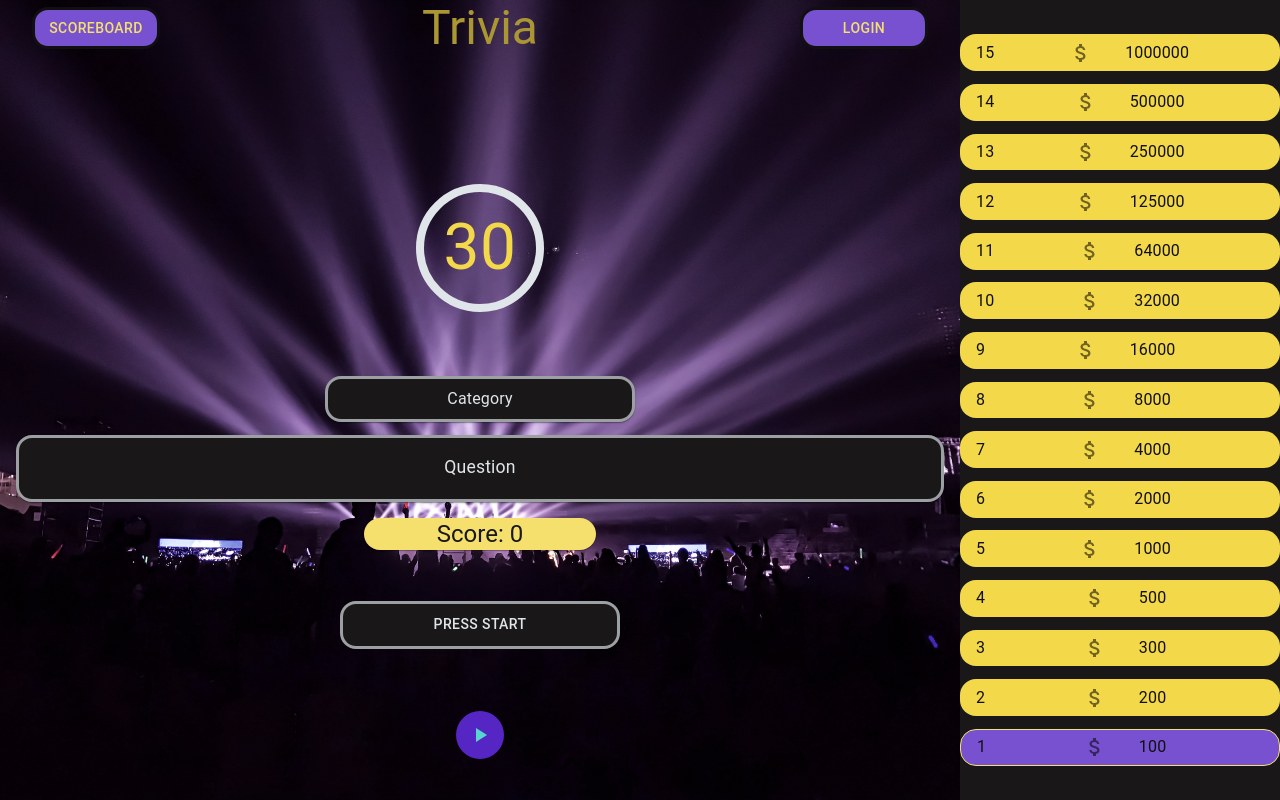
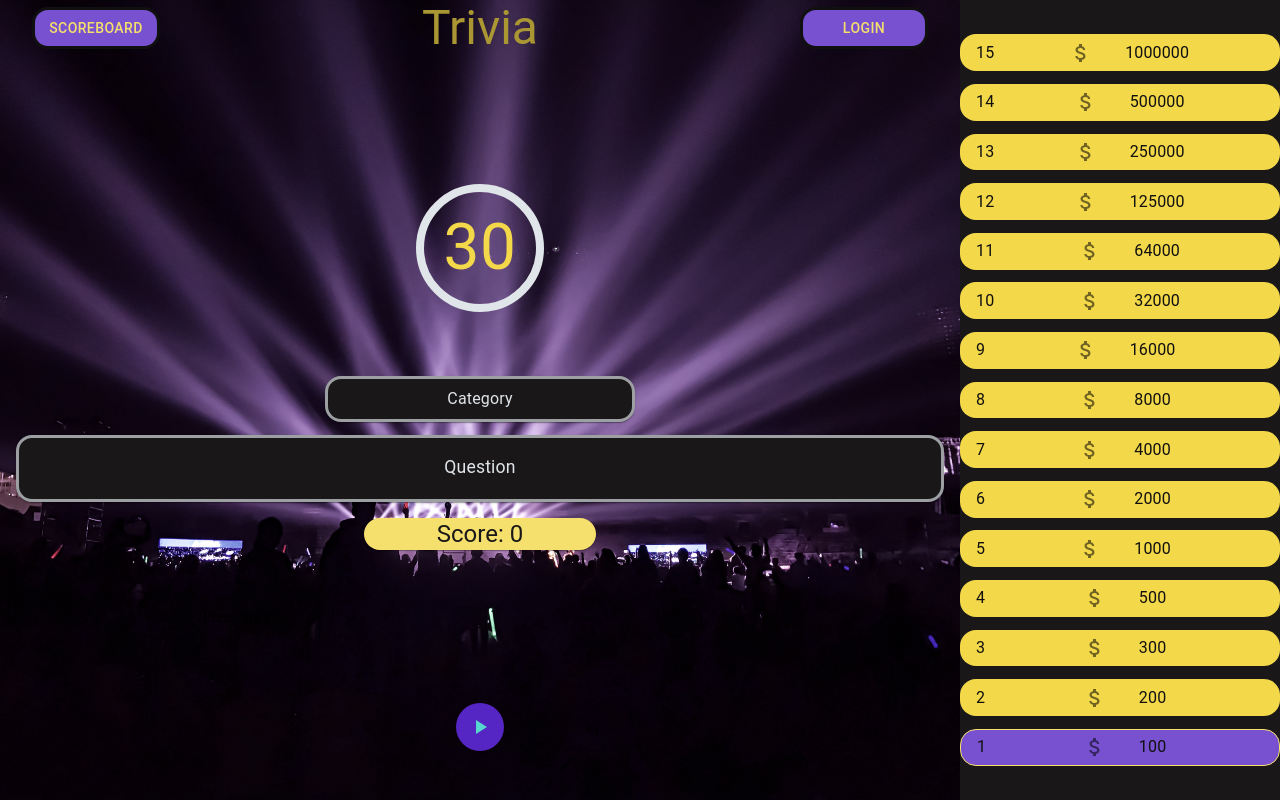
Before and after one commit to ZernoBilly/Trivia-client, a React (Create React App) app: page / in a window 1280 px wide. Built offline with nearby package versions, Linux system fonts and the light colour scheme.

Commit message:
Start game

```diff
--- a/src/components/MainArea/QuestionAndAnswers/Answer/styles.js
+++ b/src/components/MainArea/QuestionAndAnswers/Answer/styles.js
@@ -23,7 +23,7 @@ export default makeStyles((theme) => ({
   correctAnswerButton: {
     width: "25rem",
     height: "3rem",
-    color: theme.palette.dark.dark,
+    color: theme.palette.optional.main,
     backgroundColor: theme.palette.success.main,
     borderRadius: "1rem",
 
--- a/src/components/MainArea/QuestionAndAnswers/QuestionAndAnswers.jsx
+++ b/src/components/MainArea/QuestionAndAnswers/QuestionAndAnswers.jsx
@@ -31,7 +31,9 @@ const QuestionAndAnswers = () => {
   } = useContext(triviaContext);
 
   useEffect(() => {
-    setAnswers(shuffleAnswers());
+    if (gameIsStarted) {
+      setAnswers(shuffleAnswers());
+    }
   }, [state]);
 
   const [selectedAnswer, setSelectedAnswer] = useState("");
@@ -85,7 +87,7 @@ const QuestionAndAnswers = () => {
     fetchHardQuestion(data.results[0]);
   };
 
-  //Encode missing special characters from fetched data
+  //Encode missing quetes and characters from fetched data
   const encodeText = (text) => {
     let encodedText = text
       .replace(/&quot;/g, '"')
--- a/src/context/TriviaState.jsx
+++ b/src/context/TriviaState.jsx
@@ -12,7 +12,7 @@ import stepPyramid from "../Data/stepPyramid";
 const TriviaState = (props) => {
   const initQuestion = {
     category: "Category",
-    correct_answer: "Press Start",
+    correct_answer: "",
     incorrect_answers: [],
     question: "Question",
   };
```
